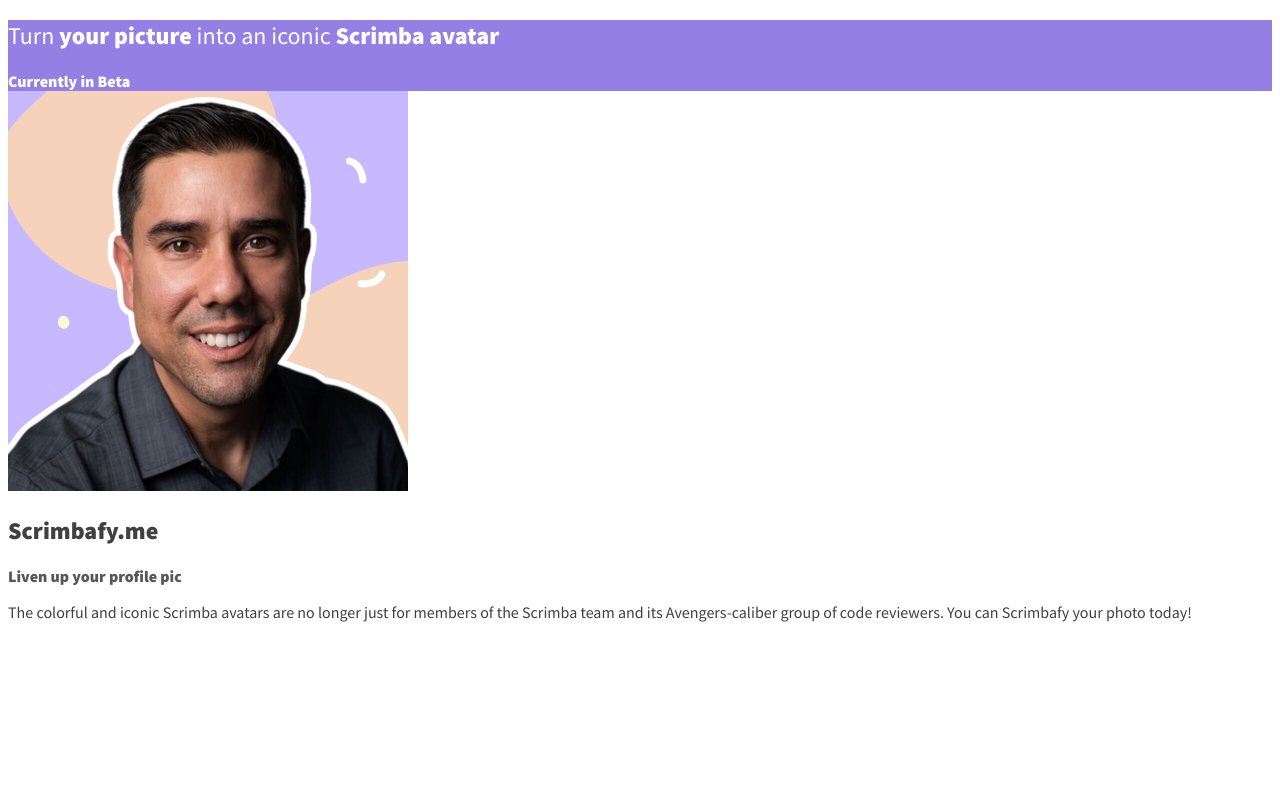
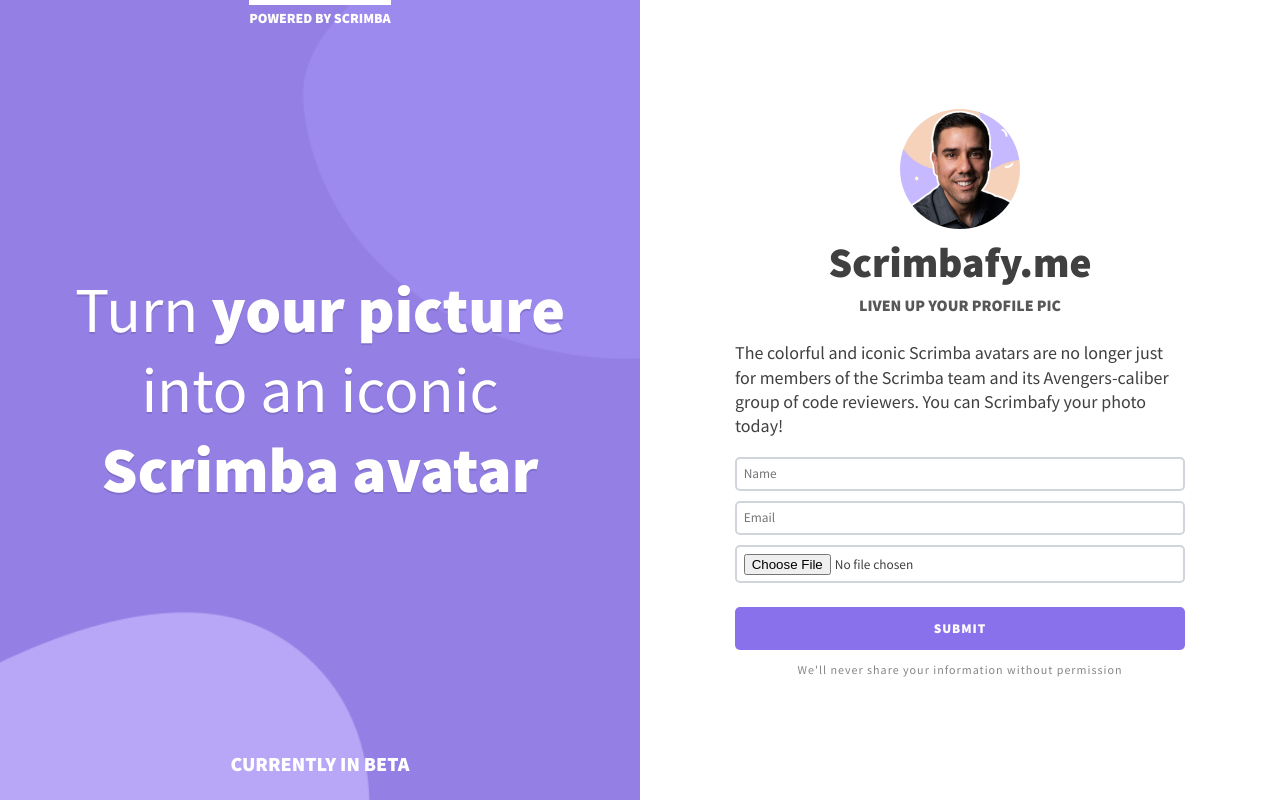
Before and after one commit to sorcerycss/product-splash-page, a plain HTML site: page index.html in a window 1280 px wide. Drawn offline with Linux system fonts and the light colour scheme.

Commit message:
Completed splash page

```diff
--- a/css/style.css
+++ b/css/style.css
@@ -1,4 +1,11 @@
+*,
+*::before,
+*::after {
+  box-sizing: border-box;
+}
+
 body {
+  margin: 0;
   font-family: "Source Sans Pro", sans-serif;
   color: #404040;
 }
@@ -8,16 +15,61 @@
    ================= */
 
 h1 {
+  font-size: 2.5rem;
   font-weight: 400;
+  text-shadow: 0 2px #816fca;
+}
+
+h2 {
+  font-size: 2.25rem;
+  margin: 0.166em 0;
+}
+
+p {
+  font-size: 1.125rem;
+  line-height: 1.35;
+}
+
+.beta-text,
+.subheading,
+.top-text {
+  text-transform: uppercase;
 }
 
 .beta-text {
   font-weight: 900;
 }
 
+.top-text {
+  font-size: 0.875rem;
+  font-weight: 900;
+  padding-top: 0.25em;
+  border-top: 5px solid;
+  order: -1;
+  margin: 0 auto;
+}
+
 .subheading {
   color: #575757;
   font-weight: 900;
+  margin-bottom: 0.5em;
+}
+
+.fine-print {
+  font-size: 0.75rem;
+  letter-spacing: 1px;
+  color: #858585;
+}
+
+/* =================
+    Flex containers
+   ================= */
+
+.intro,
+.main-content {
+  display: flex;
+  flex-direction: column;
+  padding: 0 2em;
 }
 
 /* =================
@@ -26,17 +78,109 @@
 
 .intro {
   color: #fff;
-  background-color: #9480e4;
+  min-height: 250px;
+  text-align: center;
+  justify-content: space-between;
+  background: #9480e4 url("/img/intro-bg.png");
+  background-size: cover;
+  padding-bottom: 1.5em;
 }
 
 /* ====================
     Main content
    ==================== */
 
+.main-content {
+  align-items: center;
+  padding-top: 2.5em;
+}
+
+.img-main {
+  width: 120px;
+  border-radius: 50%;
+}
+
+.main-content > * {
+  max-width: 450px;
+}
+
 /* =================
     Form
    ================= */
 
+input,
+.btn {
+  width: 100%;
+  font-family: inherit;
+  border-radius: 5px;
+}
+
+input {
+  margin-bottom: 0.75em;
+  padding: 0.5em;
+  border: 2px solid #d1d5db;
+}
+
+input:focus {
+  outline: none;
+  border-color: #8a71ec;
+  background: #e6e8ec;
+}
+
+.btn {
+  display: inline-block;
+  padding: 1em;
+  font-weight: 900;
+  text-transform: uppercase;
+  border: 0;
+  letter-spacing: 1px;
+  cursor: pointer;
+}
+
+.btn-primary:hover,
+.btn-primary:focus {
+  background: #b7a7f6;
+  outline-color: #7155e2;
+}
+
+.btn-primary {
+  color: #fff;
+  background: #8a71ec;
+  margin-top: 1em;
+}
+
 /* =================
     Media queries
    ================= */
+
+@media (min-width: 576px) {
+  body {
+    display: flex;
+  }
+
+  h1 {
+    font-size: 5vw;
+  }
+
+  h2 {
+    font-size: 2.625rem;
+  }
+
+  .beta-text {
+    font-size: 1.25rem;
+  }
+
+  .intro,
+  .main-content {
+    width: 50%;
+  }
+
+  .intro {
+    min-height: 100vh;
+  }
+
+  .main-content {
+    justify-content: center;
+    padding-top: 0;
+  }
+}
--- a/index.html
+++ b/index.html
@@ -16,6 +16,7 @@
         <strong>Scrimba avatar</strong>
       </h1>
       <span class="beta-text">Currently in Beta</span>
+      <p class="top-text">Powered by Scrimba</p>
     </section>
 
     <main class="main-content">
@@ -28,6 +29,20 @@
         of the Scrimba team and its Avengers-caliber group of code reviewers.
         You can Scrimbafy your photo today!
       </p>
+      <form>
+        <input type="text" required placeholder="Name" aria-label="Name" />
+        <input type="email" required placeholder="Email" aria-label="Email" />
+        <input
+          type="file"
+          required
+          accept="image/png, image/jpg"
+          aria-label="Choose file"
+        />
+        <button class="btn btn-primary">Submit</button>
+      </form>
+      <p class="fine-print">
+        We'll never share your information without permission
+      </p>
     </main>
   </body>
 </html>
```
